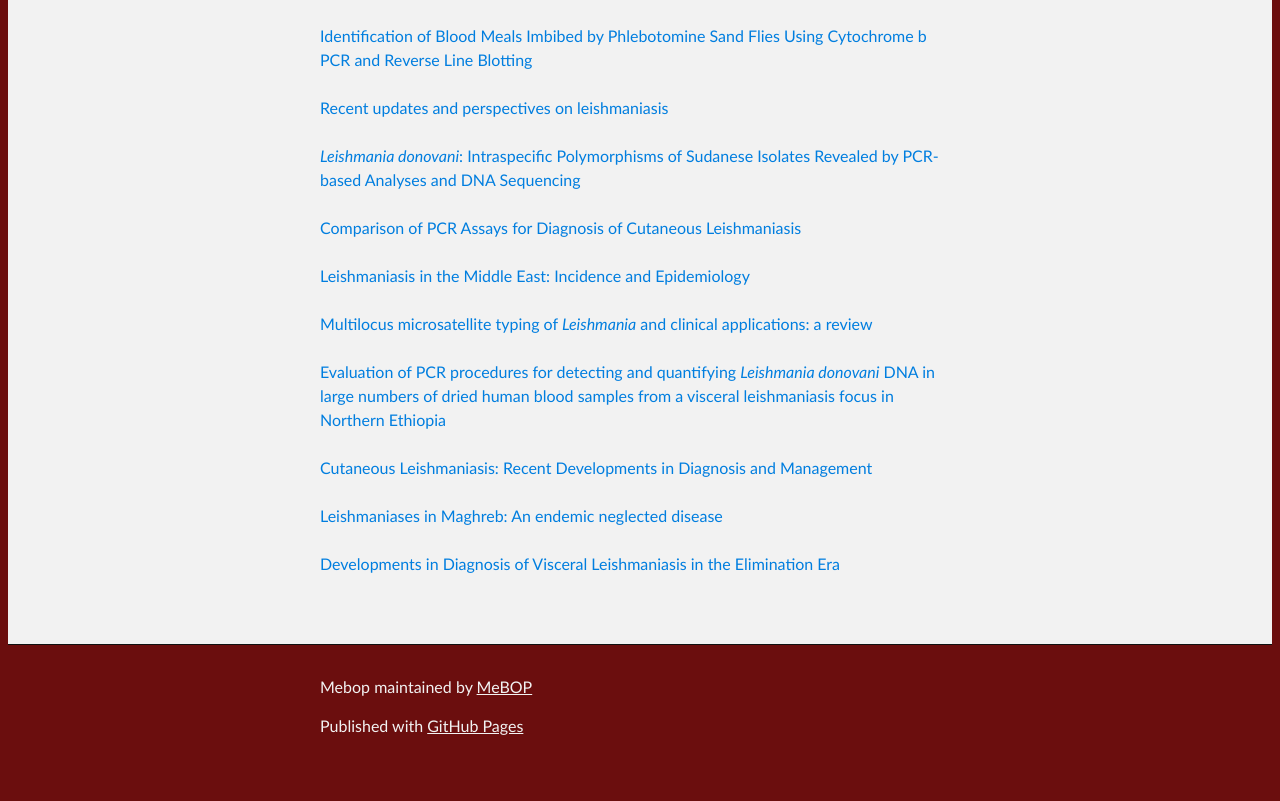
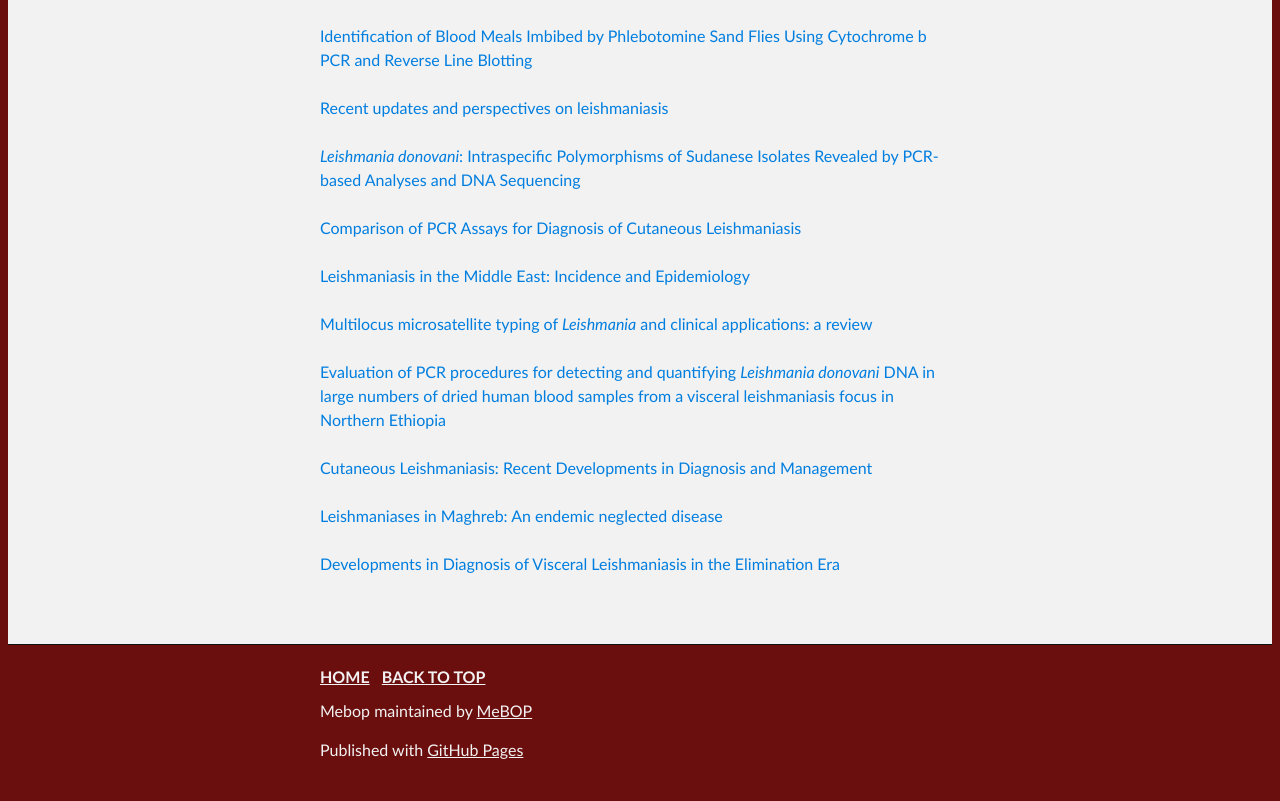
Before and after one commit to MeBOP/MeBOP, a plain HTML site: page Module1.html in a window 1280 px wide. Shown: the part 346-1147 px from the top of the page. Drawn offline with Linux system fonts and the light colour scheme.

Commit message:
footer home

```diff
--- a/Module1.html
+++ b/Module1.html
@@ -62,10 +62,15 @@
     </div>
     <!-- FOOTER  -->
     <div id="footer_wrap" class="outer">
-      <footer class="inner">
+      <footer class="inner"> <a href="/MeBOP" title="Back to the Home page"><b>HOME</b></a>
+        | <a href="#" title="To the top of this page"><b>BACK TO TOP</b></a>
         <p class="copyright">Mebop maintained by <a href="https://github.com/MeBOP">MeBOP</a></p>
+        <p> </p>
         <p>Published with <a href="https://pages.github.com">GitHub Pages</a></p>
       </footer>
     </div>
   </body>
 </html>
+
+  </body>
+</html>
```
Also changed, not shown: Module2.html (+4 -3 lines), Reading726.html (+3 -1 lines), Reading727.html (+4 -3 lines), Reading728.html (+4 -3 lines), Reading729.html (+5 -4 lines), Reading730.html (+3 -1 lines), Reading731.html (+4 -3 lines), Reading801.html (+4 -3 lines), Reading802.html (+5 -4 lines), Reading803.html (+4 -3 lines), Reading804.html (+5 -4 lines), Reading805.html (+4 -3 lines), reading.html (+3 -1 lines), schedule.html (+5 -5 lines).
